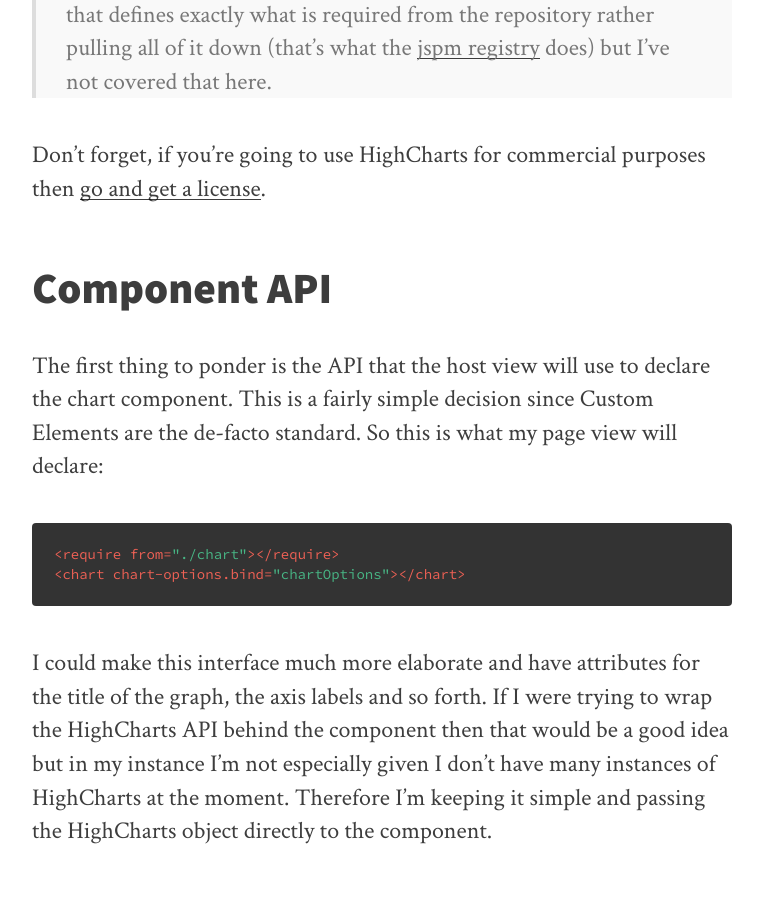
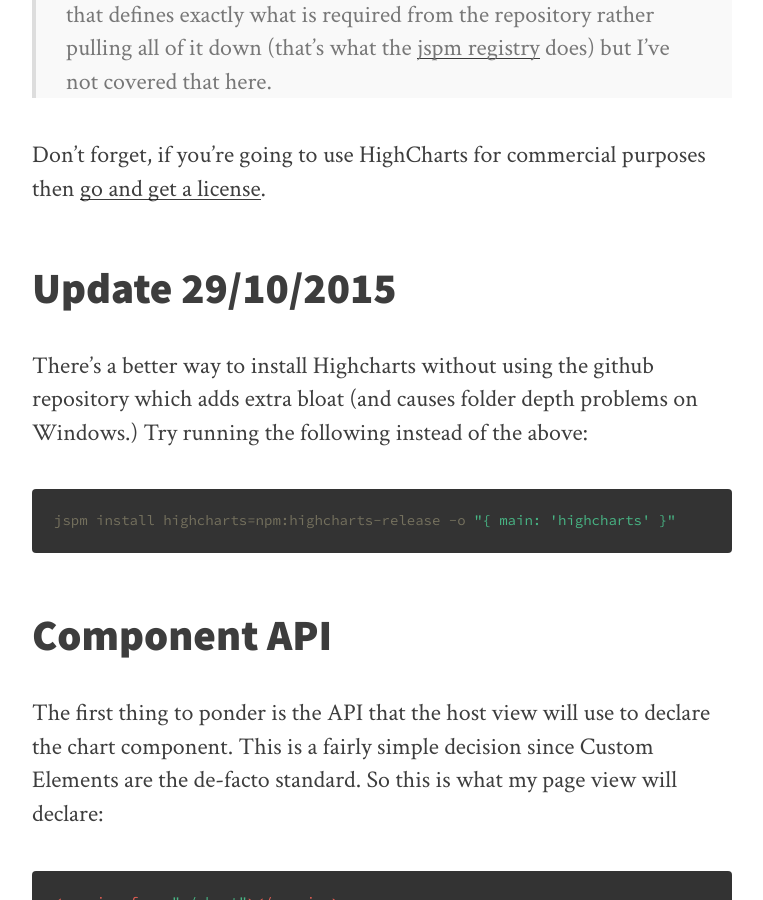
Before and after one commit to philiphendry/blog, a Jekyll site: the page built from _posts/2015-09-15-creating-a-highchart-component-in-aurelia.md, in a window 1280 px wide and 900 px high, scrolled down 945 px. Shown: the whole window, without its empty margins (258-1021 px from the left). Built offline with Jekyll 4.4.1, drawn with Linux system fonts in a browser that asks for light colours; nearby versions of some CDN libraries; Markdown is read by kramdown in place of the engine named in the settings; comment, search, counter and statistics services are not loaded; some of the changed text lies outside the part shown.

Commit message:
Update 2015-09-15-creating-a-highchart-component-in-aurelia.md
Changed the install method from github to npm

```diff
--- a/_posts/2015-09-15-creating-a-highchart-component-in-aurelia.md
+++ b/_posts/2015-09-15-creating-a-highchart-component-in-aurelia.md
@@ -19,6 +19,11 @@ The one obvious difference is pulling HighCharts into the project. Given that Hi
 >I believe there's a way to create an entry in the config.js for jspm that defines exactly what is required from the repository rather pulling all of it down (that's what the [jspm registry](https://github.com/jspm/registry) does) but I've not covered that here.
 
 Don't forget, if you're going to use HighCharts for commercial purposes then [go and get a license](http://shop.highsoft.com/highcharts.html).
+
+##Update 29/10/2015
+There's a better way to install Highcharts without using the github repository which adds extra bloat (and causes folder depth problems on Windows.) Try running the following instead of the above:
+
+    jspm install highcharts=npm:highcharts-release -o "{ main: 'highcharts' }"
 
 ## Component API
 The first thing to ponder is the API that the host view will use to declare the chart component. This is a fairly simple decision since Custom Elements are the de-facto standard. So this is what my page view will declare:
```
